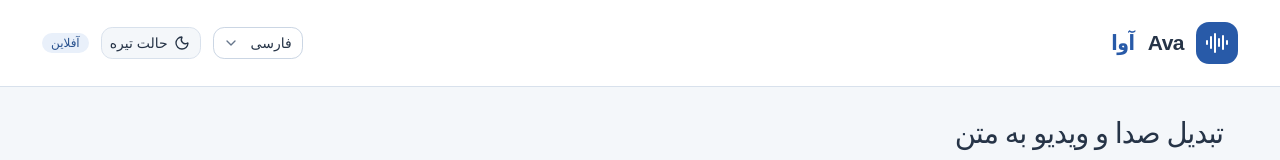
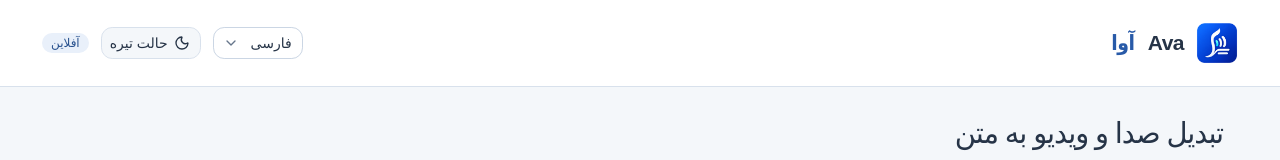
Before and after one commit to aliabedi1/persian-transcriber, a React (Vite) app: page / in a window 1280 px wide. Shown: the top 160 px of the page. Built offline with nearby package versions, Linux system fonts and the light colour scheme.

Commit message:
ui: add Ava icon to app and installer

```diff
--- a/electron/main.cjs
+++ b/electron/main.cjs
@@ -11,7 +11,7 @@ app.whenReady().then(async () => {
   // The finished application has no remote content, telemetry or network access.
   session.defaultSession.webRequest.onBeforeRequest({ urls: ['http://*/*', 'https://*/*', 'ws://*/*', 'wss://*/*'] }, (_details, callback) => callback({ cancel: true }));
   session.defaultSession.setPermissionRequestHandler((_wc, _permission, callback) => callback(false));
-  win = new BrowserWindow({ width: 1160, height: 850, minWidth: 860, minHeight: 680, title: 'Ava — Persian Transcriber', backgroundColor: '#f4f7fa', autoHideMenuBar: true,
+  win = new BrowserWindow({ width: 1160, height: 850, minWidth: 860, minHeight: 680, title: 'Ava — Persian Transcriber', icon: path.join(root, app.isPackaged ? 'icon.ico' : 'build/icon.ico'), backgroundColor: '#f4f7fa', autoHideMenuBar: true,
     webPreferences: { preload: path.join(__dirname, 'preload.cjs'), contextIsolation: true, nodeIntegration: false, sandbox: true } });
   win.webContents.setWindowOpenHandler(() => ({ action: 'deny' }));
   win.webContents.on('will-navigate', event => event.preventDefault());
--- a/src/App.css
+++ b/src/App.css
@@ -16,3 +16,5 @@ html[lang="fa"] { --font-sans:'Vazirmatn Variable',Tahoma,sans-serif; }
 [dir="rtl"] [data-slot="native-select-icon"] { right:auto; left:10px; }
 [dir="rtl"] button svg.lucide-arrow-right { transform:scaleX(-1); }
 .timestamp { direction:ltr; unicode-bidi:isolate; }
+
+img.brand-icon { background:transparent; border-radius:0; object-fit:contain; }
--- a/src/App.tsx
+++ b/src/App.tsx
@@ -10,6 +10,7 @@ import { Progress, ProgressLabel, ProgressValue } from '@/components/ui/progress
 import { Alert, AlertTitle, AlertDescription } from '@/components/ui/alert'
 import { Textarea } from '@/components/ui/textarea'
 import { persian } from './i18n'
+import avaIcon from './assets/ava-icon.png'
 import './App.css'
 
 type Segment = { start: number; end: number; text: string }
@@ -67,7 +68,7 @@ export default function App() {
     catch (e) { setError(String(e)) }
   }
   return <div className="app-shell">
-    <header className="topbar"><div className="brand"><div className="brand-icon"><AudioLines aria-hidden="true" /></div><div><strong>Ava <span lang="fa">آوا</span></strong></div></div><div className="flex items-center gap-3"><NativeSelect aria-label="Interface language / زبان برنامه" value={uiLanguage} onChange={e => setUiLanguage(e.target.value)}><NativeSelectOption value="fa">فارسی</NativeSelectOption><NativeSelectOption value="en">English</NativeSelectOption></NativeSelect><Button variant="outline" onClick={() => setTheme(theme === 'dark' ? 'light' : 'dark')} aria-label={theme === 'dark' ? t("Switch to light mode") : t("Switch to dark mode")}>{theme === 'dark' ? <Sun data-icon="inline-start" /> : <Moon data-icon="inline-start" />}{theme === 'dark' ? t("Light mode") : t("Dark mode")}</Button><Badge variant="secondary">{uiLanguage === 'fa' ? 'آفلاین' : 'Offline'}</Badge></div></header>
+    <header className="topbar"><div className="brand"><img className="brand-icon" src={avaIcon} alt="" /><div><strong>Ava <span lang="fa">آوا</span></strong></div></div><div className="flex items-center gap-3"><NativeSelect aria-label="Interface language / زبان برنامه" value={uiLanguage} onChange={e => setUiLanguage(e.target.value)}><NativeSelectOption value="fa">فارسی</NativeSelectOption><NativeSelectOption value="en">English</NativeSelectOption></NativeSelect><Button variant="outline" onClick={() => setTheme(theme === 'dark' ? 'light' : 'dark')} aria-label={theme === 'dark' ? t("Switch to light mode") : t("Switch to dark mode")}>{theme === 'dark' ? <Sun data-icon="inline-start" /> : <Moon data-icon="inline-start" />}{theme === 'dark' ? t("Light mode") : t("Dark mode")}</Button><Badge variant="secondary">{uiLanguage === 'fa' ? 'آفلاین' : 'Offline'}</Badge></div></header>
     <main>
       <h1>{uiLanguage === 'fa' ? 'تبدیل صدا و ویدیو به متن' : 'Audio and video transcription'}</h1>
       {ready === false ? <Alert variant="destructive"><CircleAlert /><AlertTitle>{t("Local engine needs setup")}</AlertTitle><AlertDescription>{t("Run setup.ps1 in the project folder while connected to the internet, then restart Ava. Transcription works offline after setup.")}</AlertDescription></Alert> : null}
```
Also changed, not shown: package.json (+10 -2 lines), src/assets/ava-icon.png (added), 1 other file (tests, documents, lock files or other folders).
